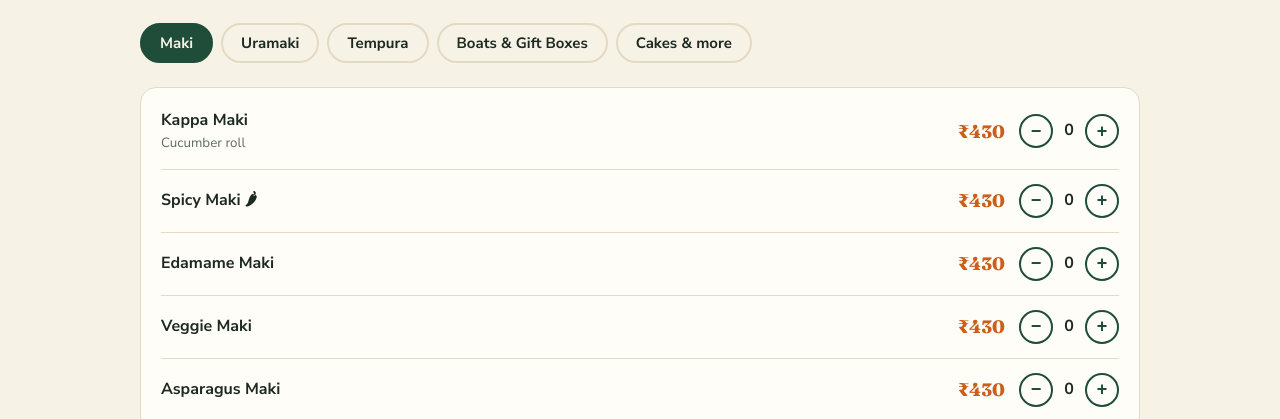
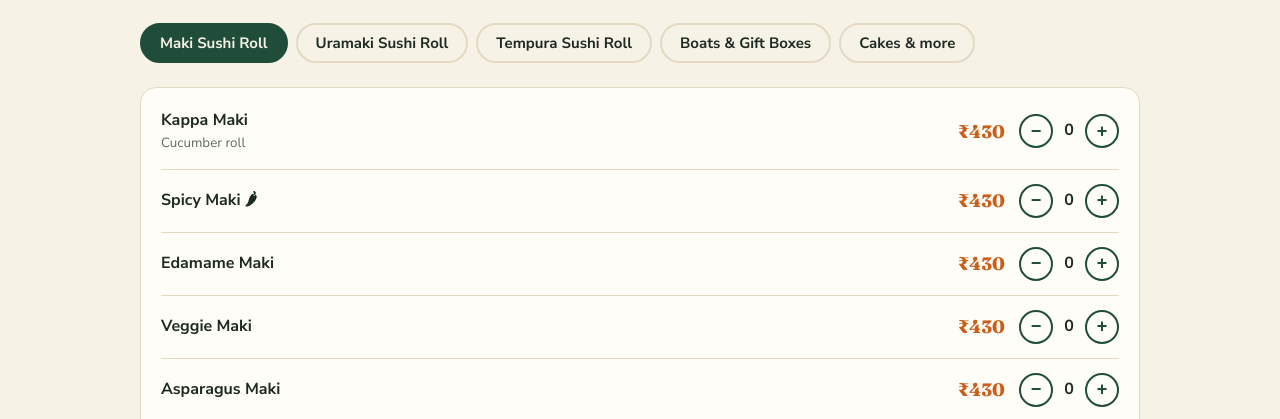
Before and after one commit to manohartanmay90-debug/thesushihome.com, a plain HTML site: page sushi_home_website.html in a window 1280 px wide. Shown: the part 681-1100 px from the top of the page. Drawn offline with Linux system fonts and the light colour scheme.

Commit message:
Rename sushi roll categories
Co-authored-by: Copilot <223556219+Copilot@users.noreply.github.com>

```diff
--- a/sushi_home_website.html
+++ b/sushi_home_website.html
@@ -152,12 +152,12 @@ footer img{width:90px;border-radius:10px}
 <div>Call or WhatsApp: <a href="tel:+917045371003">+91 70453 71003</a><br>Instagram: <a href="https://instagram.com/the_sushi_home" target="_blank" rel="noopener">@the_sushi_home</a></div></div></footer>
 <div class="bar" id="bar"><div><strong id="bc"></strong></div><a class="btn" href="#order">Review order</a></div>
 <script>
-const M={"Maki":[["Kappa Maki",430,"Cucumber roll"],["Spicy Maki 🌶",430],["Edamame Maki",430],["Veggie Maki",430],["Asparagus Maki",430],["Kappa Avocado Maki",430]],
-"Uramaki":[["Classic Cucumber",430],["California Roll",430],["Summer Roll",430],["Avocado Roll",430],["Veggie Supreme",430],["Spicy Avocado 🌶",430],["Asparagus Cream Cheese Roll",430],["Avocado Asparagus Roll",430]],
-"Tempura":[["Japanese Spice Roll",430],["TSC Signature Roll",430],["Avocado Blast",480],["Crunchy Edamame Roll",430],["Asparagus Tempura Roll",430],["Assorted Veggies Tempura Roll",430],["Baby Corn Tempura Roll",430],["Rock Corn Tempura Roll",430]],
+const M={"Maki Sushi Roll":[["Kappa Maki",430,"Cucumber roll"],["Spicy Maki 🌶",430],["Edamame Maki",430],["Veggie Maki",430],["Asparagus Maki",430],["Kappa Avocado Maki",430]],
+"Uramaki Sushi Roll":[["Classic Cucumber",430],["California Roll",430],["Summer Roll",430],["Avocado Roll",430],["Veggie Supreme",430],["Spicy Avocado 🌶",430],["Asparagus Cream Cheese Roll",430],["Avocado Asparagus Roll",430]],
+"Tempura Sushi Roll":[["Japanese Spice Roll",430],["TSC Signature Roll",430],["Avocado Blast",480],["Crunchy Edamame Roll",430],["Asparagus Tempura Roll",430],["Assorted Veggies Tempura Roll",430],["Baby Corn Tempura Roll",430],["Rock Corn Tempura Roll",430]],
 "Boats & Gift Boxes":[["24 pcs Sushi Boat",1800,"24 pcs signature veg assortment on a boat platter","images/sushi-boat.jpg"],["12 pcs Sushi Gift Box",850,"12 pcs handcrafted veg sushi in a gift box","images/sushi-gift-box.jpg"],["16 pcs Sushi Gift Box",1400,"16 pcs luxury veg sushi assortment in a gift box","images/sushi-gift-box.jpg"]],
 "Cakes & more":[["1 kg Signature Sushi Cake",1800],["1 kg Avocado Sushi Cake",2000],["½ kg Signature Sushi Cake",1000],["½ kg Avocado Sushi Cake",1200],["Mini Sushi Cake",700],["Sushi Bowl",500],["Edamame Starter",400]]};
-const q={};let cur="Maki";
+const q={};let cur="Maki Sushi Roll";
 const $=id=>document.getElementById(id),R=n=>"₹"+n.toLocaleString("en-IN");
 function tabs(){$("tabs").innerHTML=Object.keys(M).map(k=>`<button class="tab" role="tab" aria-selected="${k==cur}" data-k="${k}">${k}</button>`).join("")}
 function list(){$("list").innerHTML=M[cur].map(([n,p,d,img],i)=>{const key=cur+i;const im=img?`<img class="thumb" src="${img}" alt="${n}" loading="lazy">`:"";return `<div class="item">${im}<div class="n">${n}${d?`<small>${d}</small>`:""}</div><div class="price">${R(p)}</div><div class="qty"><button aria-label="Remove one ${n}" data-d="-1" data-k="${key}">−</button><span>${q[key]||0}</span><button aria-label="Add one ${n}" data-d="1" data-k="${key}">+</button></div></div>`}).join("")}
```
Also changed, not shown: app.js (+4 -4 lines).
